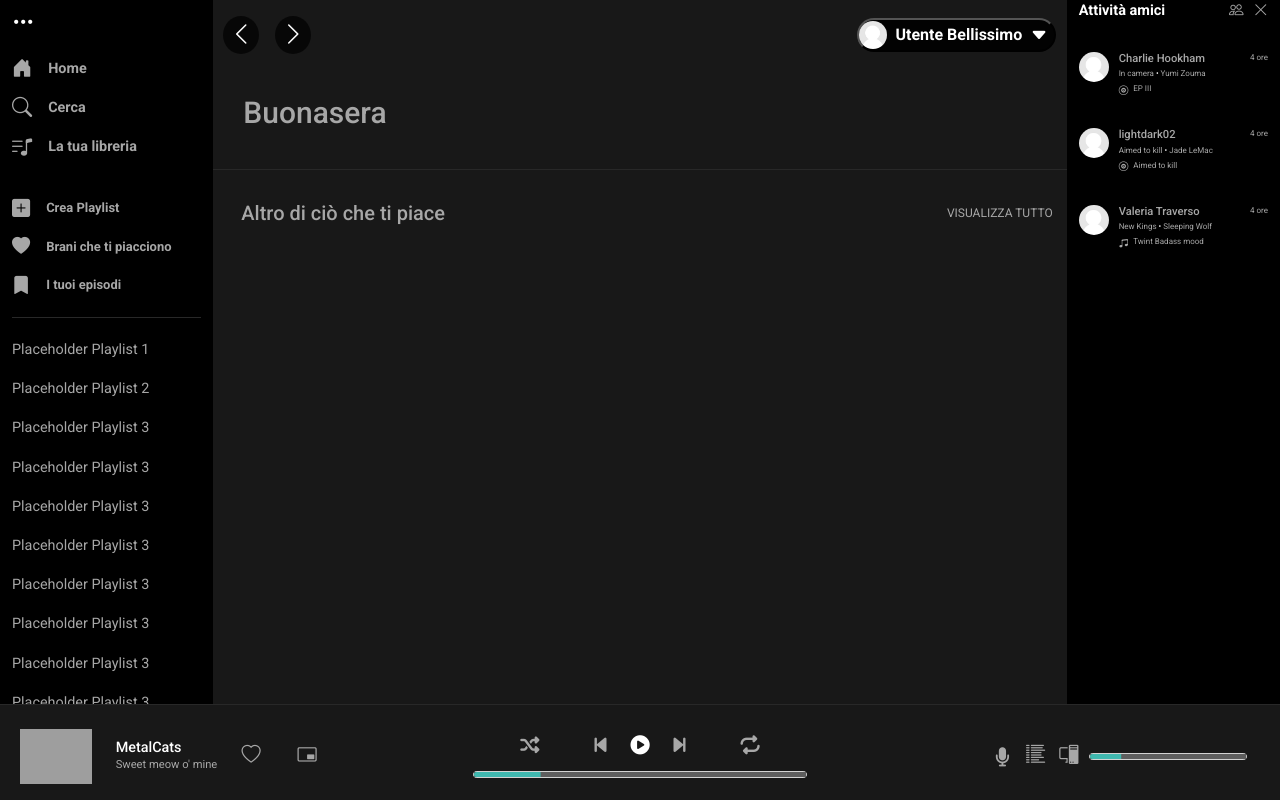
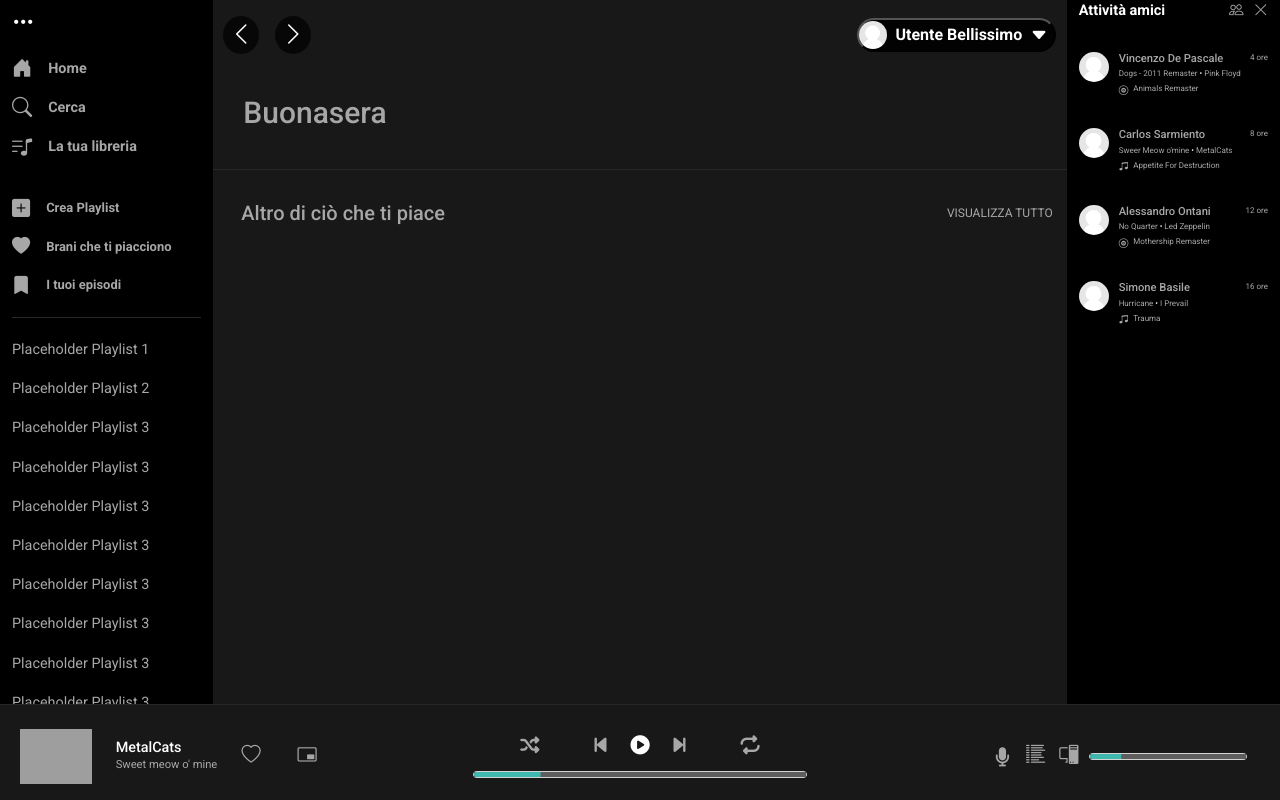
Before and after one commit to Kaymax99/U2-Project, a PHP site: page /homePage.html in a window 1280 px wide. Run offline with PHP 8.4, Linux system fonts and the light colour scheme; style sheets or scripts are compiled from the project's sources; grey boxes are pictures that could not be loaded.

Commit message:
made some minor changes in terms of responsive and hover style

```diff
--- a/assets/css/app.css
+++ b/assets/css/app.css
@@ -257,10 +257,12 @@ main::-webkit-scrollbar {
   width: 100%;
 }
 #wrapperAnnuncio h5 {
+  color: white;
   font-size: 0.9em;
 }
 #wrapperAnnuncio h1 {
   font-size: 3em;
+  color: white;
   font-weight: 700;
   margin-bottom: 0;
 }
@@ -381,6 +383,9 @@ aside #main-right-nav .profile h4 {
   font-size: 1em;
   margin: 0;
   padding-bottom: 3px;
+  overflow: hidden;
+  white-space: nowrap;
+  text-overflow: ellipsis;
 }
 @media screen and (max-width: 1600px) {
   aside #main-right-nav .profile h4 {
@@ -410,6 +415,9 @@ aside #main-right-nav .profile h4 {
 aside #main-right-nav .profile div > p {
   font-size: 0.7em;
   margin: 0;
+  overflow: hidden;
+  white-space: nowrap;
+  text-overflow: ellipsis;
 }
 @media screen and (max-width: 1600px) {
   aside #main-right-nav .profile div > p {
@@ -719,7 +727,19 @@ footer .container-fluid {
   border-radius: 5px;
   margin-top: 10px;
   background-color: #2a2a2a;
+  color: white;
   font-size: 0.4em;
+  transition: 0.2s;
+}
+@media screen and (min-width: 992px) {
+  .custCardLG {
+    font-size: 0.5em;
+  }
+}
+@media screen and (min-width: 1400px) {
+  .custCardLG {
+    font-size: 0.6em;
+  }
 }
 .custCardLG img {
   border-top-left-radius: 5px;
@@ -731,6 +751,9 @@ footer .container-fluid {
   overflow: hidden;
   white-space: nowrap;
   text-overflow: ellipsis;
+}
+.custCardLG:hover {
+  background-color: #383838;
 }
 
 .custCard {
@@ -766,8 +789,12 @@ footer .container-fluid {
     font-size: 0.8em;
   }
 }
+.custCard h5:hover {
+  text-decoration: underline;
+}
 .custCard h4 {
   font-size: 0.5em;
+  color: white;
   transition: 0.2s;
 }
 @media screen and (min-width: 992px) {
@@ -787,6 +814,9 @@ footer .container-fluid {
   overflow: hidden;
   text-overflow: ellipsis;
   white-space: nowrap;
+}
+.custCard:hover {
+  background-color: #383838;
 }
 
 main {
--- a/assets/sass/partials/_customCard.scss
+++ b/assets/sass/partials/_customCard.scss
@@ -8,7 +8,15 @@
   border-radius: 5px;
   margin-top: 10px;
   background-color: $bg-elevated-highlight;
+  color: white;
   font-size: 0.4em;
+  transition: 0.2s;
+  @media screen and (min-width: 992px) {
+    font-size: 0.5em;
+  }
+  @media screen and (min-width: 1400px) {
+    font-size: 0.6em;
+  }
   img {
     border-top-left-radius: 5px;
     border-bottom-left-radius: 5px;
@@ -19,6 +27,10 @@
     overflow: hidden;
     white-space: nowrap;
     text-overflow: ellipsis;
+  }
+
+  &:hover {
+    background-color: #383838;
   }
 }
 
@@ -48,10 +60,15 @@
     @media screen and (min-width: 1400px) {
       font-size: 0.8em;
     }
+
+    &:hover {
+      text-decoration: underline;
+    }
   }
 
   h4 {
     font-size: 0.5em;
+    color: white;
     transition: 0.2s;
     @media screen and (min-width: 992px) {
       font-size: 0.7em;
@@ -69,4 +86,7 @@
     text-overflow: ellipsis;
     white-space: nowrap;
   }
+  &:hover {
+    background-color: #383838;
+  }
 }
--- a/assets/sass/partials/_main.scss
+++ b/assets/sass/partials/_main.scss
@@ -76,10 +76,12 @@ main::-webkit-scrollbar {
   position: relative;
   width: 100%;
   h5 {
+    color: white;
     font-size: 0.9em;
   }
   h1 {
     font-size: 3em;
+    color: white;
     font-weight: 700;
     margin-bottom: 0;
   }
--- a/assets/sass/partials/_right-Nav.scss
+++ b/assets/sass/partials/_right-Nav.scss
@@ -83,6 +83,9 @@ aside {
         font-size: 1em;
         margin: 0;
         padding-bottom: 3px;
+        overflow: hidden;
+        white-space: nowrap;
+        text-overflow: ellipsis;
 
         @media screen and (max-width: 1600px) {
           font-size: 0.8em;
@@ -108,6 +111,10 @@ aside {
       div > p {
         font-size: 0.7em;
         margin: 0;
+        overflow: hidden;
+        white-space: nowrap;
+        text-overflow: ellipsis;
+
         @media screen and (max-width: 1600px) {
           font-size: 0.6em;
         }
--- a/homePage.html
+++ b/homePage.html
@@ -160,11 +160,11 @@
             <div class="profile">
               <img src="./assets/img/user.png" alt="profile picture" />
               <div>
-                <h4 class="profile-title">Charlie Hookham</h4>
-                <p>In camera <span>&#x2022;</span> Yumi Zouma</p>
+                <h4 class="profile-title">Vincenzo De Pascale</h4>
+                <p>Dogs - 2011 Remaster <span>&#x2022;</span> Pink Floyd</p>
                 <div class="profile-description">
                   <i class="bi bi-vinyl"></i>
-                  <p id="album">EP III</p>
+                  <p id="album">Animals Remaster</p>
                 </div>
               </div>
               <p>4 ore</p>
@@ -172,26 +172,38 @@
             <div class="profile">
               <img src="./assets/img/user.png" alt="profile picture" />
               <div>
-                <h4 class="profile-title">lightdark02</h4>
-                <p>Aimed to kill <span>&#x2022;</span> Jade LeMac</p>
+                <h4 class="profile-title">Carlos Sarmiento</h4>
+                <p>Sweer Meow o'mine <span>&#x2022;</span> MetalCats</p>
                 <div class="profile-description">
-                  <i class="bi bi-vinyl"></i>
-                  <p id="album">Aimed to kill</p>
+                  <i class="bi bi-music-note-beamed"></i>
+                  <p id="album">Appetite For Destruction</p>
                 </div>
               </div>
-              <p>4 ore</p>
+              <p>8 ore</p>
             </div>
             <div class="profile">
               <img src="./assets/img/user.png" alt="profile picture" />
               <div>
-                <h4 class="profile-title">Valeria Traverso</h4>
-                <p>New Kings <span>&#x2022;</span> Sleeping Wolf</p>
+                <h4 class="profile-title">Alessandro Ontani</h4>
+                <p>No Quarter <span>&#x2022;</span> Led Zeppelin</p>
+                <div class="profile-description">
+                  <i class="bi bi-vinyl"></i>
+                  <p id="album">Mothership Remaster</p>
+                </div>
+              </div>
+              <p>12 ore</p>
+            </div>
+            <div class="profile">
+              <img src="./assets/img/user.png" alt="profile picture" />
+              <div>
+                <h4 class="profile-title">Simone Basile</h4>
+                <p>Hurricane <span>&#x2022;</span> I Prevail</p>
                 <div class="profile-description">
                   <i class="bi bi-music-note-beamed"></i>
-                  <p id="album">Twint Badass mood</p>
+                  <p id="album">Trauma</p>
                 </div>
               </div>
-              <p>4 ore</p>
+              <p>16 ore</p>
             </div>
           </div>
         </aside>
```
Also changed, not shown: 1 other file.
